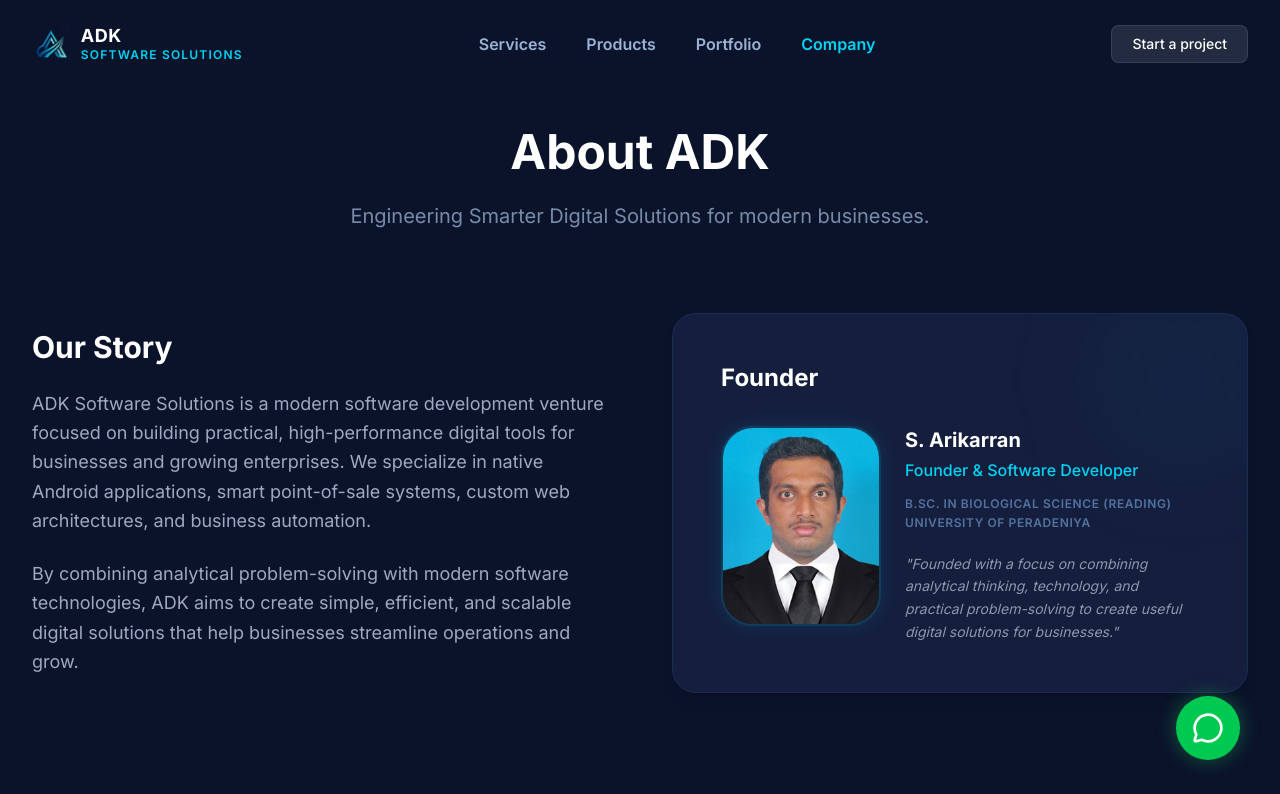
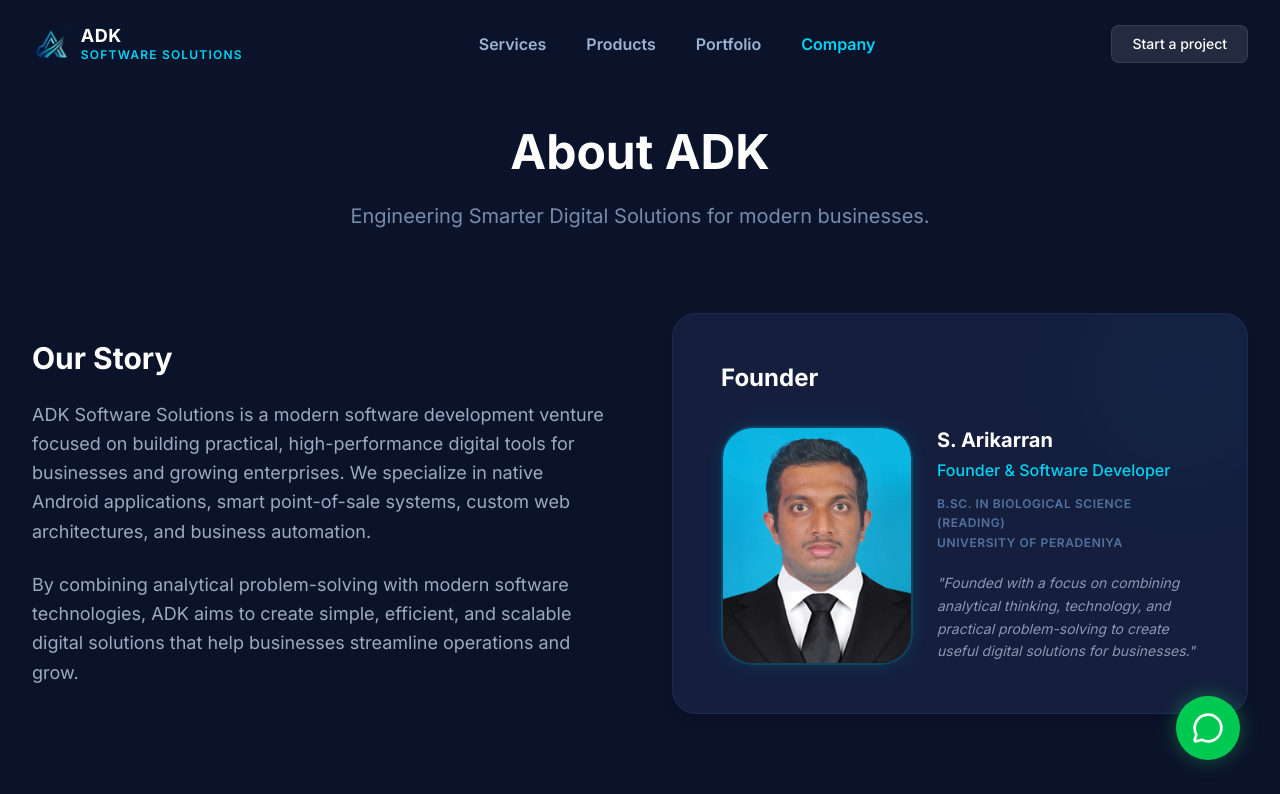
Before and after one commit to adksoftwares/adk-software-website, a React (Vite) app: page /about in a window 1280 px wide. Shown: the top 794 px of the page. Built offline with nearby package versions, Linux system fonts and the light colour scheme.

Commit message:
Remove crop to show full founder photo

```diff
--- a/src/pages/About.jsx
+++ b/src/pages/About.jsx
@@ -51,8 +51,8 @@ const About = () => {
               <div className="absolute top-0 right-0 w-32 h-32 bg-cyan-500/10 rounded-full blur-3xl"></div>
               <h3 className="text-2xl font-bold text-white mb-8">Founder</h3>
               <div className="flex flex-col sm:flex-row items-center sm:items-start gap-6 text-center sm:text-left">
-                <div className="w-32 sm:w-40 aspect-[4/5] rounded-[2rem] border-2 border-cyan-500/20 shrink-0 shadow-[0_0_20px_rgba(6,182,212,0.15)] overflow-hidden">
-                   <img src="/founder.jpg" alt="S. Arikarran" className="w-full h-full object-cover object-top" />
+                <div className="w-32 sm:w-48 rounded-[2rem] border-2 border-cyan-500/20 shrink-0 shadow-[0_0_20px_rgba(6,182,212,0.15)] overflow-hidden bg-cyan-900/20">
+                   <img src="/founder.jpg" alt="S. Arikarran" className="w-full h-auto" />
                 </div>
                 <div>
                   <h4 className="text-xl font-bold text-white mb-1">S. Arikarran</h4>
```
